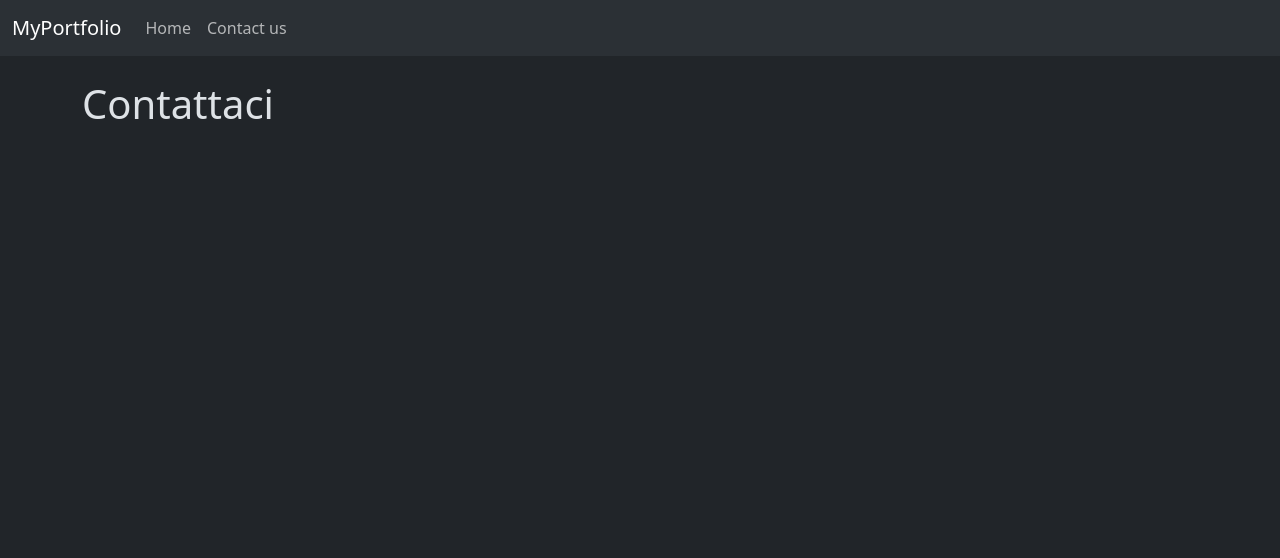
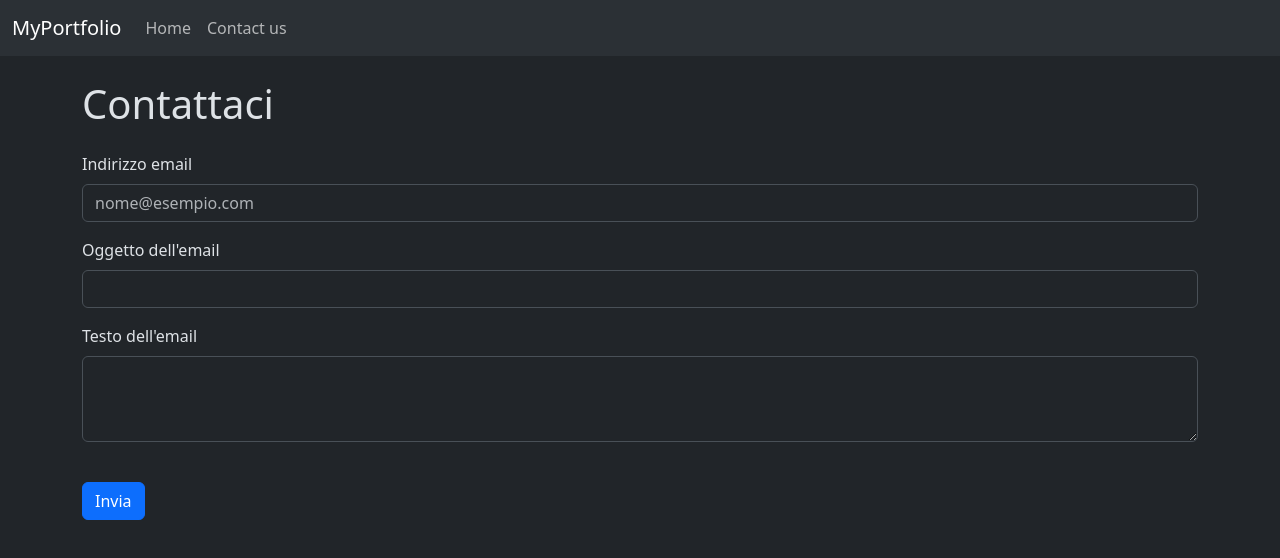
Before and after one commit to leonardoolia/vite-boolfolio, a Vue app: page /contact-us in a window 1280 px wide. Shown: the top 558 px of the page. Built offline with nearby package versions, Linux system fonts and the light colour scheme.

Commit message:
added form in contact us page

```diff
--- a/src/components/pages/ContactUsPage.vue
+++ b/src/components/pages/ContactUsPage.vue
@@ -1,14 +1,62 @@
 <!--? SCRIPT -->
 <script>
+  import { store } from '../../data/store';
+  import axios from 'axios';
+  const endpoint = 'http://localhost:8000/api/contact-message';
+  const defaultForm = {email: '', subject: '', message: ''};
+
+
   export default{
     name: 'ContactUsPage',
-
+    data: () => ({
+      form: defaultForm
+    }),
+    methods:{
+      sendForm(){
+        store.isLoading = true;
+        axios.post(endpoint, this.form)
+        .then(() => {
+          this.form = {...defaultForm};
+        })
+        .catch(err => {console.error(err)})
+        .then(() =>{
+          store.isLoading = false;
+        })
+      }
+    }
   }
 </script>
 
 <!--? TEMPLATE -->
 <template>
-  <h1>Contattaci</h1>
+  <h1 class="my-4">Contattaci</h1>
+
+  <!-- FORM -->
+  <form @submit.prevent="sendForm">
+
+    <!-- Email -->
+    <div class="mb-3">
+      <label for="email" class="form-label">Indirizzo email</label>
+      <input type="email" class="form-control" id="email" placeholder="nome@esempio.com" v-model.trim="form.email">
+    </div>
+
+    <!-- Oggetto -->
+    <div class="mb-3">
+      <label for="subject" class="form-label">Oggetto dell'email</label>
+      <input type="text" class="form-control" id="subject" v-model.trim="form.subject">
+    </div>
+
+    <!-- Messaggio -->
+    <div class="mb-3">
+      <label for="message" class="form-label">Testo dell'email</label>
+      <textarea class="form-control" id="message" rows="3" v-model.trim="form.message"></textarea>
+    </div>
+
+    <button type="submit" class="btn btn-primary mt-4">Invia</button>
+  </form>
+
+
+
 </template>
 
 <!--? STYLE -->
```
